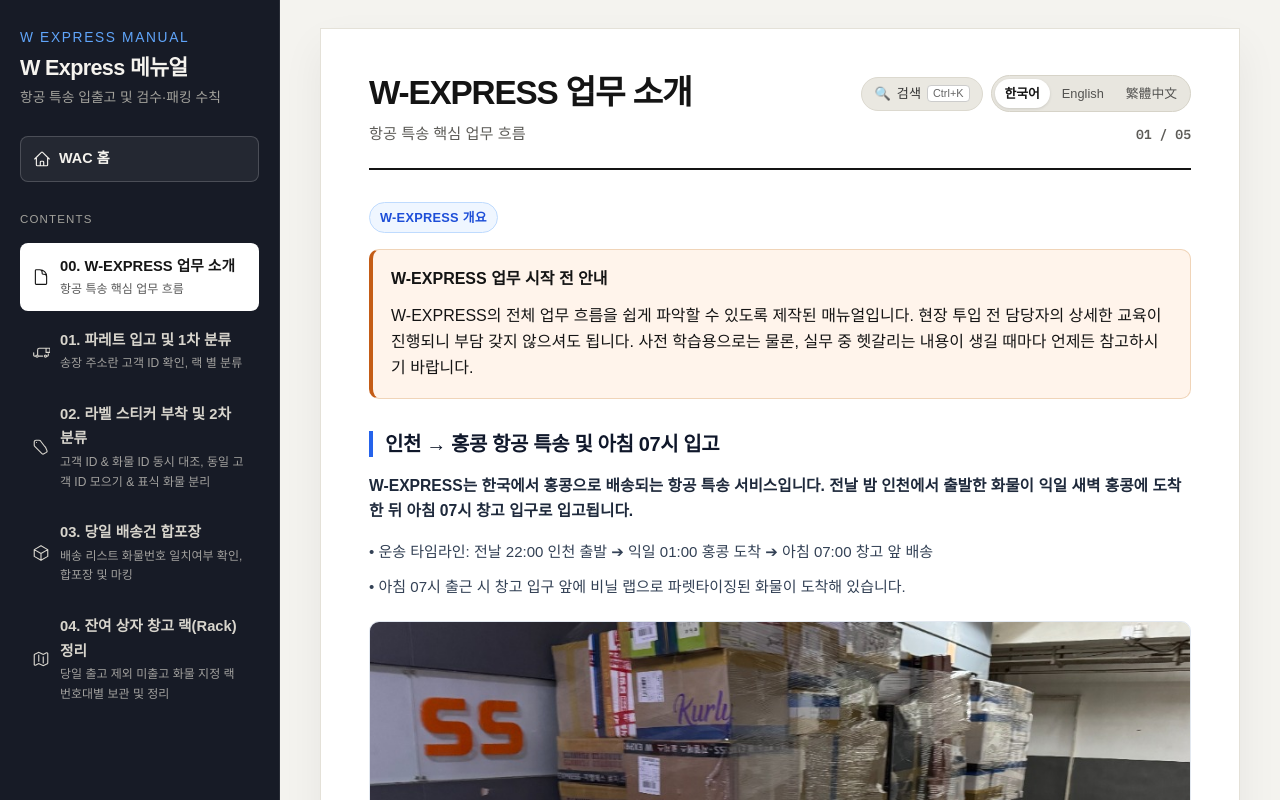
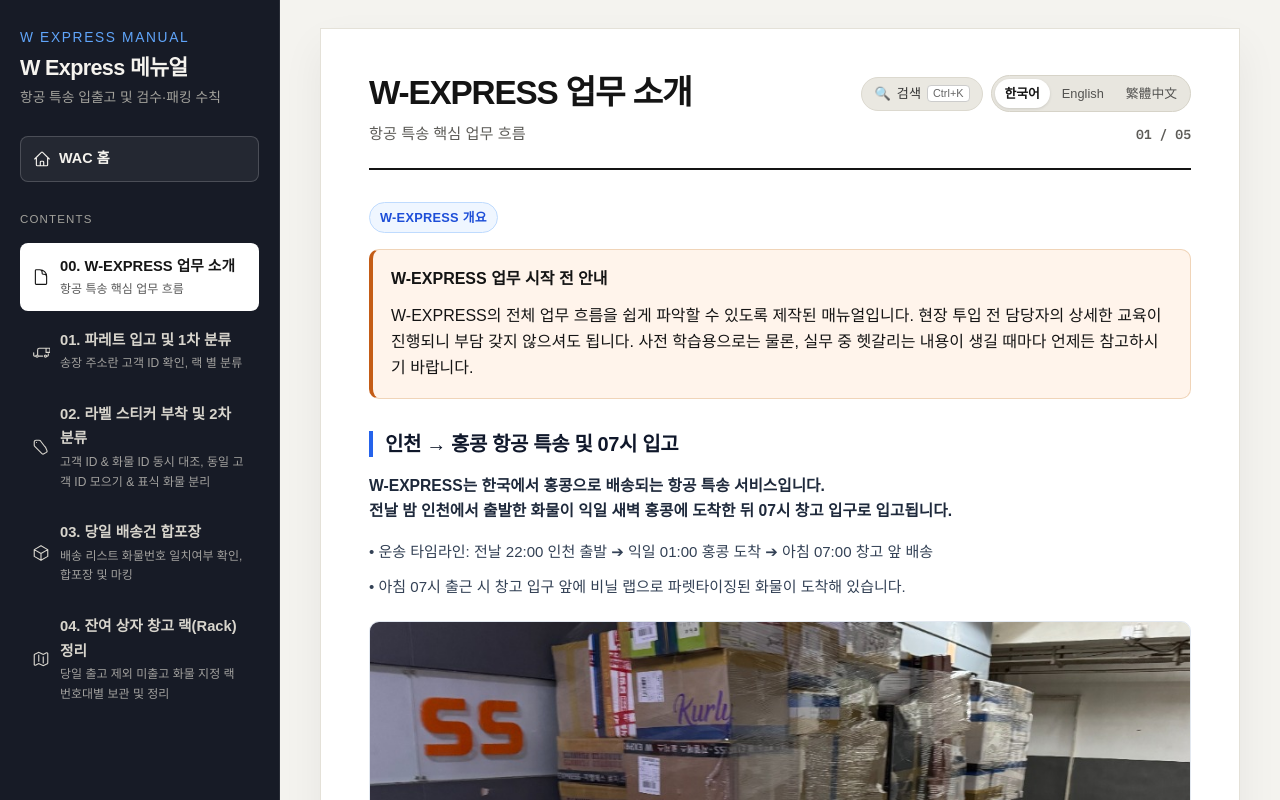
Before and after one commit to agreesin/wac-warehouse-manual, a React (Vite) app: page / in a window 1280 px wide. Both pictures are taken after a click on the button 868 px from the left and 595 px from the top of the page. Shown: the top 800 px of the page. Built offline with nearby package versions, Linux system fonts and the light colour scheme; a web font is replaced by a local one.

Commit message:
fix(express): update Chapter 0 description with line break and 07시

```diff
--- a/src/components/ExpressViewer.jsx
+++ b/src/components/ExpressViewer.jsx
@@ -283,7 +283,7 @@ export function ExpressViewer({ pageIndex, onOpenImage }) {
                   </h3>
                 </div>
 
-              {step.desc && <p className="express-step-desc">{step.desc}</p>}
+              {step.desc && <p className="express-step-desc" style={{ whiteSpace: 'pre-line' }}>{step.desc}</p>}
 
               {/* Food Box Highlight Card (Placed at the FRONT of sorting workflow) */}
               {step.foodBoxCard && (
--- a/src/index.css
+++ b/src/index.css
@@ -1559,6 +1559,7 @@
   font-weight: 700;
   line-height: 1.6;
   margin: 0;
+  white-space: pre-line;
 }
 
 .express-step-narrative {
--- a/src/locales/ko.js
+++ b/src/locales/ko.js
@@ -250,8 +250,8 @@ export default {
         calloutLead: "W-EXPRESS의 전체 업무 흐름을 쉽게 파악할 수 있도록 제작된 매뉴얼입니다. 현장 투입 전 담당자의 상세한 교육이 진행되니 부담 갖지 않으셔도 됩니다. 사전 학습용으로는 물론, 실무 중 헷갈리는 내용이 생길 때마다 언제든 참고하시기 바랍니다.",
         stepsWithPhotos: [
           {
-            title: "인천 → 홍콩 항공 특송 및 아침 07시 입고",
-            desc: "W-EXPRESS는 한국에서 홍콩으로 배송되는 항공 특송 서비스입니다. 전날 밤 인천에서 출발한 화물이 익일 새벽 홍콩에 도착한 뒤 아침 07시 창고 입구로 입고됩니다.",
+            title: "인천 → 홍콩 항공 특송 및 07시 입고",
+            desc: "W-EXPRESS는 한국에서 홍콩으로 배송되는 항공 특송 서비스입니다.\n전날 밤 인천에서 출발한 화물이 익일 새벽 홍콩에 도착한 뒤 07시 창고 입구로 입고됩니다.",
             paragraphs: [
               "• 운송 타임라인: 전날 22:00 인천 출발 ➔ 익일 01:00 홍콩 도착 ➔ 아침 07:00 창고 앞 배송",
               "• 아침 07시 출근 시 창고 입구 앞에 비닐 랩으로 파렛타이징된 화물이 도착해 있습니다."
```
